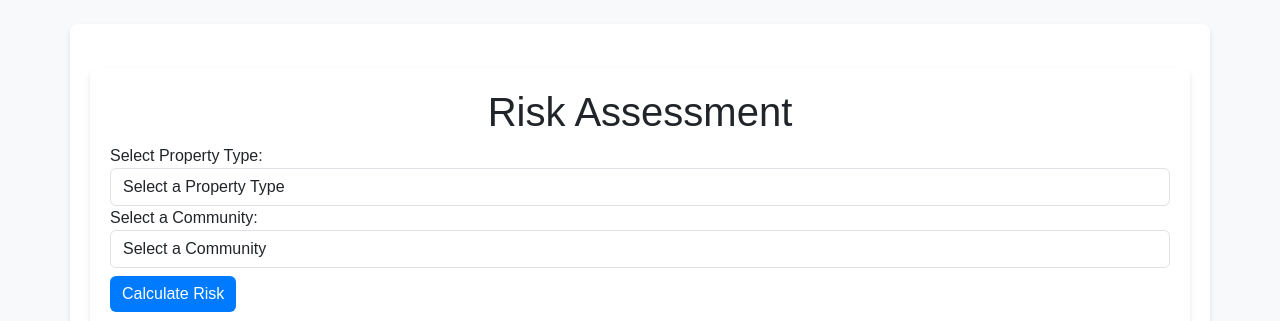
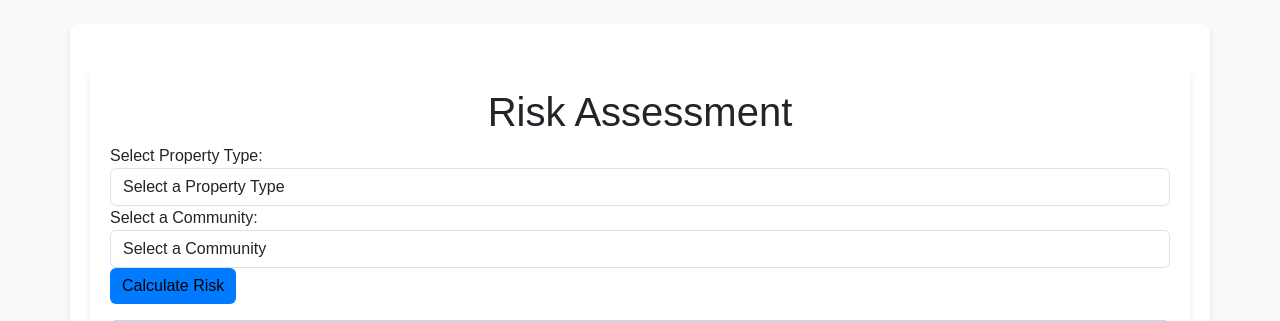
Before and after one commit to hcart15/TRV_WebApp_Deploy, a Flask app: template templates/risk.html in a window 1280 px wide. Shown: the part 56-377 px from the top of the page. Run offline with Flask 3, Linux system fonts and the light colour scheme; the template is opened without the code that fills it, so the values that code supplies are empty; parts of the project's set-up code (start-up, migrations or seed data) failed here and were passed over.

Commit message:
Update risk.html

```diff
--- a/templates/risk.html
+++ b/templates/risk.html
@@ -29,7 +29,7 @@
             </select>
         </div>
 
-        <button type="submit" class="btn btn-primary mt-2">Calculate Risk</button>
+        <button class="btn btn-primary btn-calculate" type="submit">Calculate Risk</button>
     </form>
 
     {% if risk_score is not none and consequence is not none %}
```
